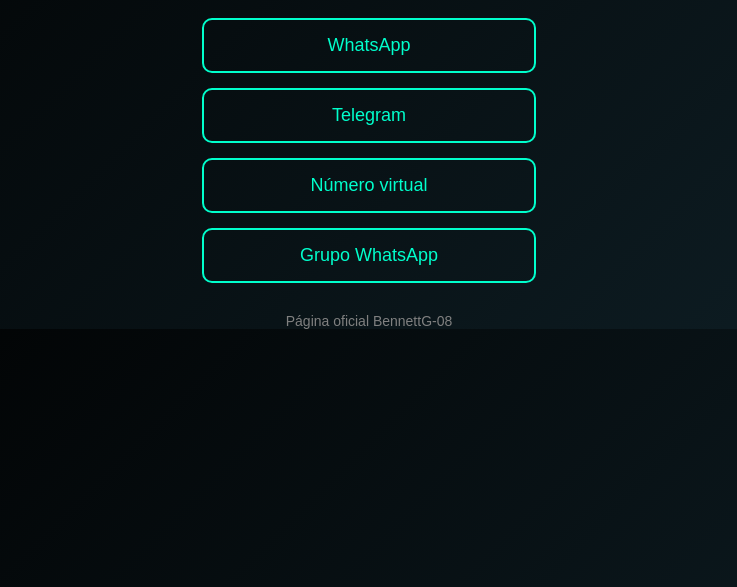
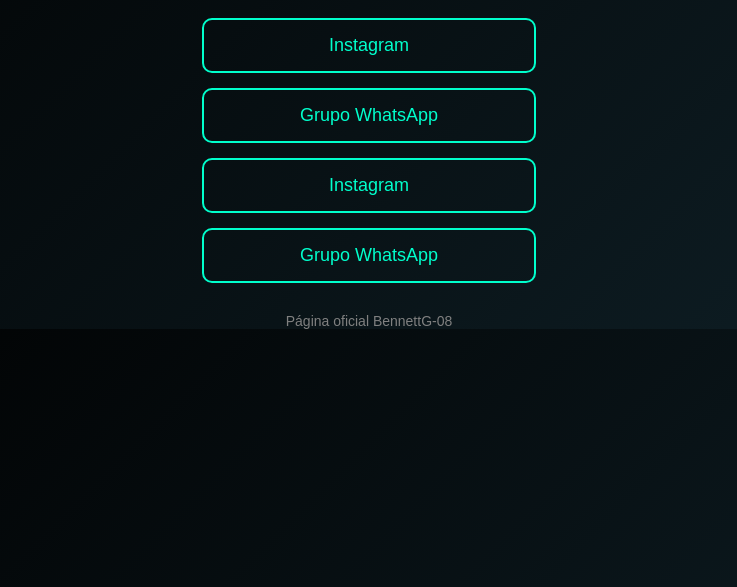
Before and after one commit to BennettG-08/BennettG-08.github.io, a plain HTML site: page index.html in a window 1280 px wide. Shown: the part 213-800 px from the top of the page, without its empty margins (271-1008 px from the left). Drawn offline with Linux system fonts and the light colour scheme.

Commit message:
Update social media links in index.html

```diff
--- a/index.html
+++ b/index.html
@@ -72,11 +72,11 @@
 
 </div>
 
-<a class="button" href="https://wa.me/506XXXXXXXX">WhatsApp</a>
+<a class="button" href="https://www.instagram.com/bk.ls08">Instagram</a>
 
-<a class="button" href="https://t.me/usuario">Telegram</a>
+<a class="button" href="https://chat.whatsapp.com/GyHqAtNlLci92ORmA43ZNR">Grupo WhatsApp</a>
 
-<a class="button" href="#">Número virtual</a>
+<a class="button" href="#">Instagram</a>
 
 <a class="button" href="#">Grupo WhatsApp</a>
 
```
